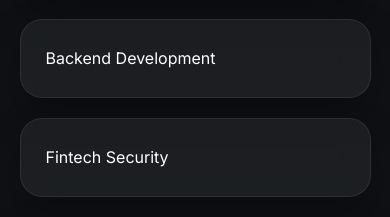
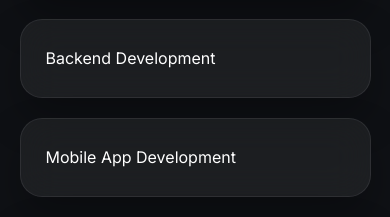
Before and after one commit to KeamlakGirma/keamlakgirma.github.io, a plain HTML site: page index.html in a window 390 px wide. Shown: the part 2501-2718 px from the top of the page. Drawn offline with Linux system fonts and the light colour scheme.

Commit message:
Replace 'Fintech Security' with 'Mobile App Development'

```diff
--- a/index.html
+++ b/index.html
@@ -94,7 +94,7 @@
     <div class="card">Frontend UI/UX Design</div>
     <div class="card">Responsive Website Design</div>
     <div class="card">Backend Development</div>
-    <div class="card">Fintech Security</div>
+    <div class="card">Mobile App Development</div>
     <div class="card">WSO2 / MFA / OTP</div>
     <div class="card">Blockchain Systems</div>
     <div class="card">API Integration</div>
```
